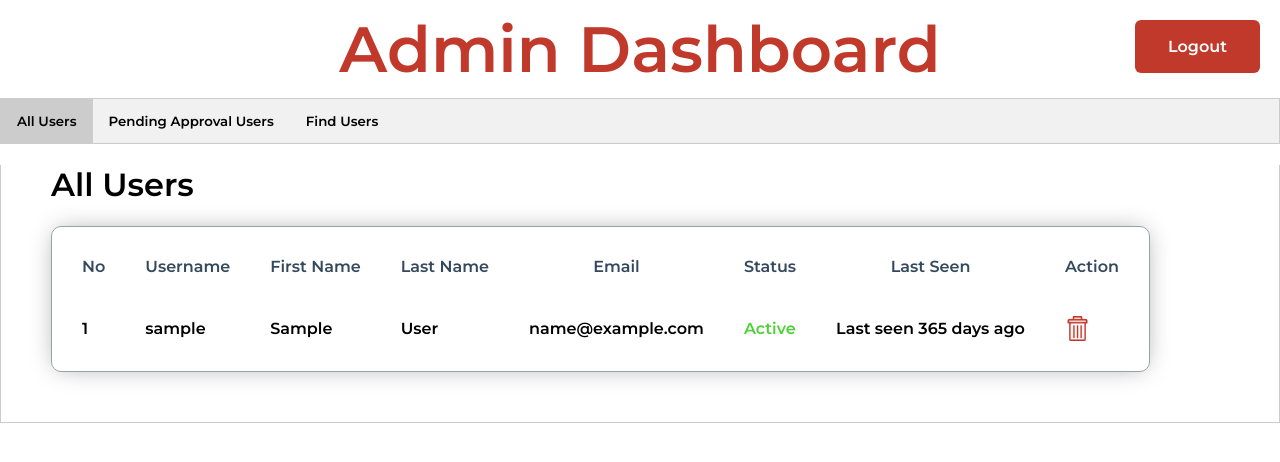
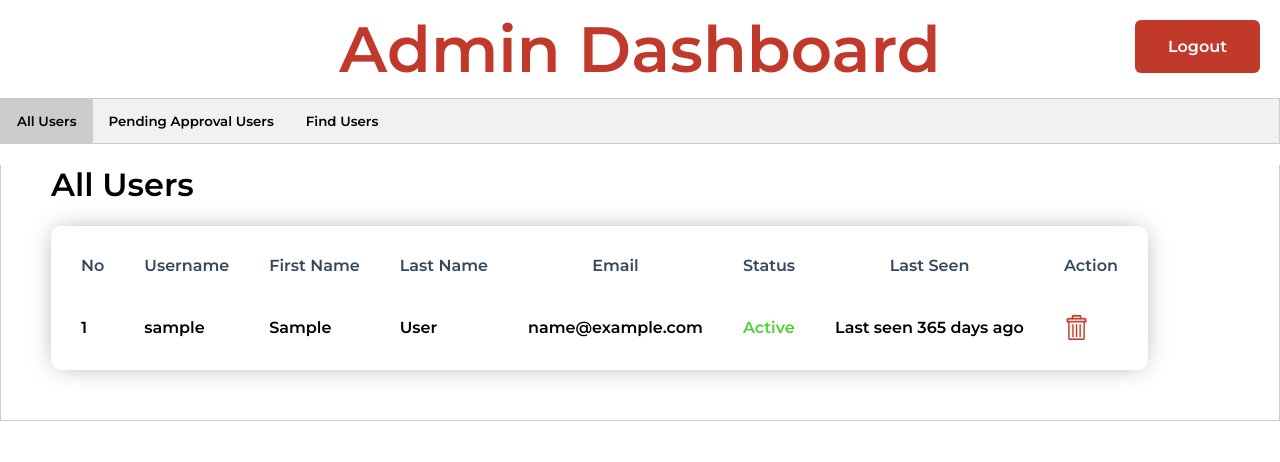
Before and after one commit to saifsafwan/newppbm, a PHP site: page /admin.php in a window 1280 px wide. Shown: the top 462 px of the page. Run offline with PHP 8.4, Linux system fonts and the light colour scheme; the visitor is signed in with stand-in values (Sample User, id 1); tables that the repository leaves empty hold one stand-in row (values such as "Sample post").

Commit message:
Remove border table in admin's page

```diff
--- a/admin.css
+++ b/admin.css
@@ -93,7 +93,6 @@ a.logoutBtn:hover {
 }
 
 table {
-  border: 1px solid #95a5a6;
   padding: 10px;
   border-radius: 10px;
   -webkit-box-shadow: 0px 0px 26px -6px rgba(0, 0, 0, 0.4);
```
